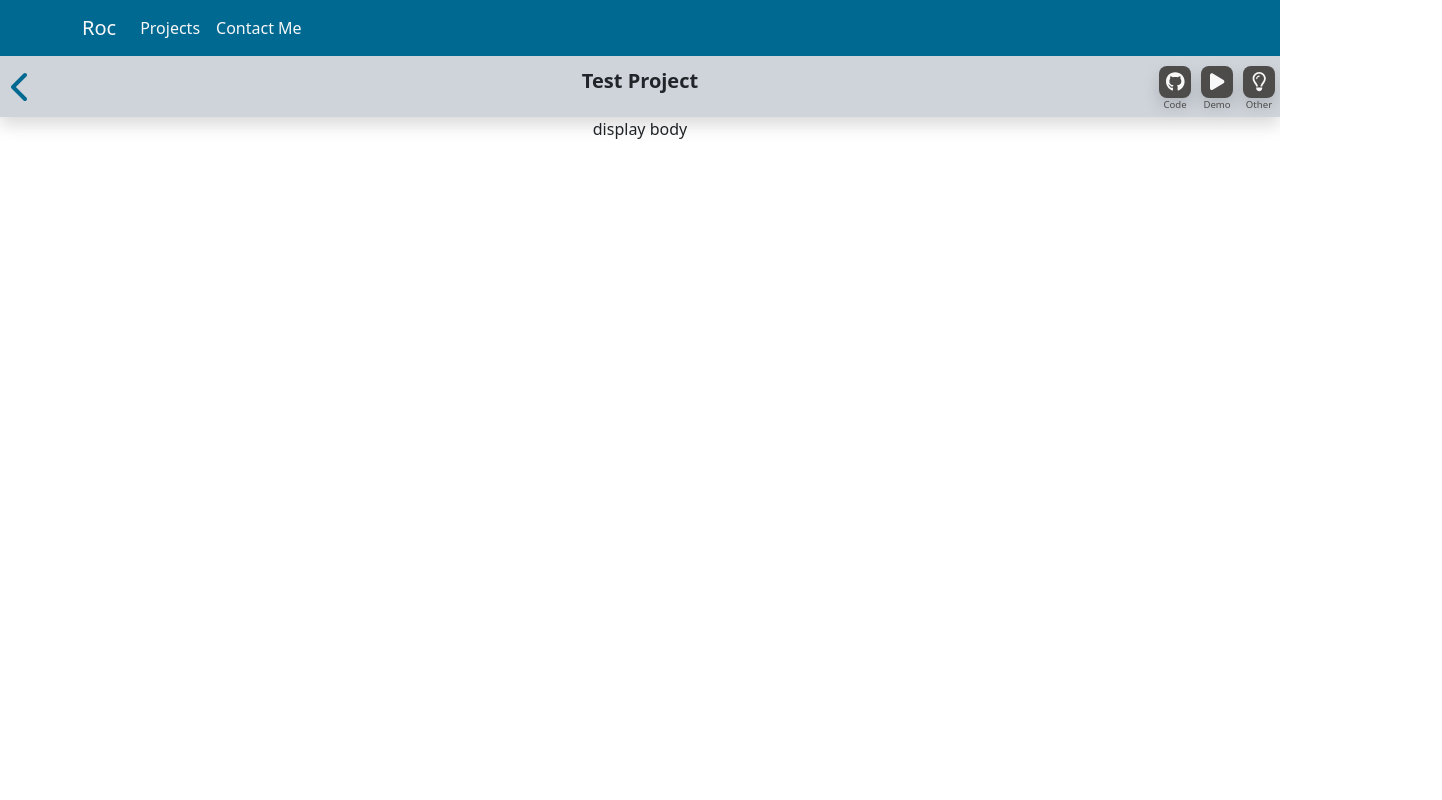
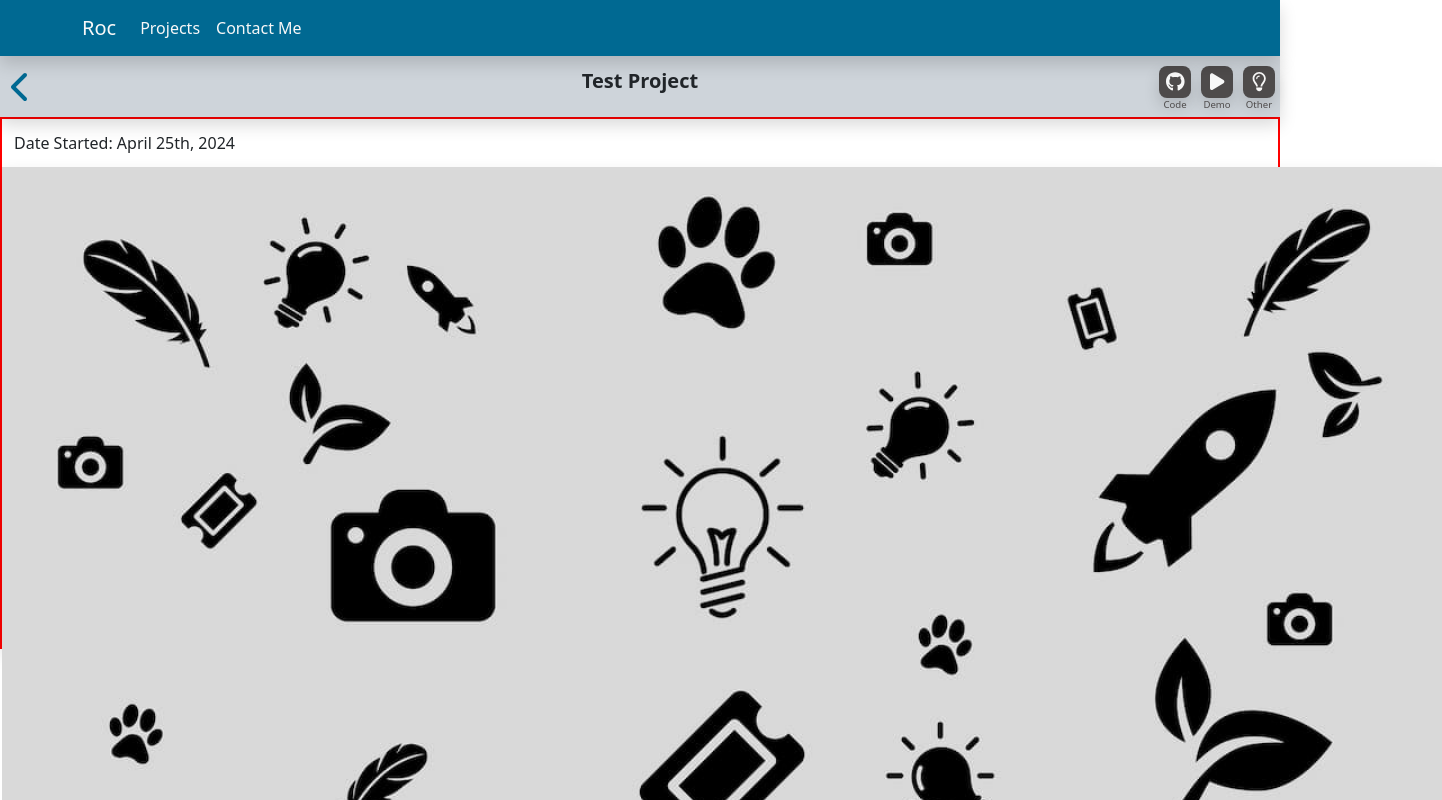
Before and after one commit to rocstory/rocstory.github.io-old, a React (Create React App) app: page / in a window 1280 px wide. Both pictures are taken after a click on the element 336 px from the left and 580 px from the top of the page. Shown: the top 800 px of the page, 1442 px wide, since content can reach past the window. Built offline with nearby package versions, Linux system fonts and the light colour scheme.

Commit message:
060724 - MediaDisplay

```diff
--- /dev/null
+++ b/src/components/MediaDisplay/MediaDisplay.scss
@@ -0,0 +1,4 @@
+.media-display-img {
+    height: 100%;
+    width: 100%;
+}
--- /dev/null
+++ b/src/components/MediaDisplay/MediaDisplay.tsx
@@ -0,0 +1,24 @@
+import { Image } from "react-bootstrap";
+import "./MediaDisplay.scss";
+type MediaDisplayType = {
+    featuredImage: string,
+    videoSrc?: string,
+}
+function MediaDisplay(props: MediaDisplayType) {
+    const {
+        featuredImage,
+        videoSrc,
+    } = props;
+    return (
+        <>
+            {
+                videoSrc ?
+                    <div>Some video cmpt here</div>
+                    :
+                    <Image src={featuredImage} fluid className={`media-display-img`} />
+            }
+        </>
+    )
+}
+
+export default MediaDisplay;
--- a/src/components/NavBar/NavBar.tsx
+++ b/src/components/NavBar/NavBar.tsx
@@ -30,7 +30,7 @@ function NavBar() {
 
     const visiblePage = [EPages.Projects, EPages.ContactMe]
     return (
-        <Navbar sticky={`top`} className={`rs-navbar`} >
+        <Navbar sticky={`top`} className={`rs-navbar shadow`} >
             <Container>
                 <Navbar.Brand
                     className={`disabled`}
--- a/src/hooks/useProject.tsx
+++ b/src/hooks/useProject.tsx
@@ -15,6 +15,7 @@ interface IProjectObj {
     shortDescr: string,
     tags: ETag[],
     thumbnail: string,
+    featuredImg: string,
     refLinks: IRefLink[],
 }
 
@@ -24,7 +25,8 @@ function useProject(name: EProject | undefined) {
     const [type, setType] = useState<EProjectType>(EProjectType.WebDevelopment);
     const [shortDescr, setShortDescr] = useState<string>('');
     const [tags, setTags] = useState<ETag[]>([]);
-    const [thumbnail, setThumbnail] = useState<string>(DefaultThumbnail);
+    const [thumbnail, setThumbnail] = useState<string>();
+    const [featuredImage, setFeaturedImg] = useState<string>();
     const [refLinks, setRefLinks] = useState<IRefLink[]>([]);
 
     const formatProjectType = (prjType: EProjectType) => {
@@ -78,6 +80,7 @@ function useProject(name: EProject | undefined) {
             shortDescr: '',
             tags: [],
             thumbnail: DefaultThumbnail,
+            featuredImg: DefaultThumbnail,
             refLinks: []
         };
 
@@ -176,6 +179,7 @@ function useProject(name: EProject | undefined) {
         setShortDescr(prj.shortDescr);
         setTags(uniqueTags);
         setThumbnail(prj.thumbnail);
+        setFeaturedImg(prj.featuredImg);
         setRefLinks([...prj.refLinks]);
 
     }, [])
@@ -188,6 +192,7 @@ function useProject(name: EProject | undefined) {
         shortDescr,
         tags,
         thumbnail,
+        featuredImage,
         refLinks,
         formatProjectType
     }
--- a/src/pages/ProjectDisplayPage/ProjectDisplayPage.scss
+++ b/src/pages/ProjectDisplayPage/ProjectDisplayPage.scss
@@ -53,5 +53,25 @@
         top: calc(main.$rsNavbarHeight);
     }
 
+    .display-body {
+
+        .display-start-date {
+            display: flex;
+            flex-direction: left;
+            margin-top: 12px;
+            margin-bottom: 12px;
+
+            p {
+                margin: 0 0 0 12px;
+            }
+        }
+
+        .media-display-wrapper {
+            width: 90em;
+            height: 30em;
+            margin: auto;
+        }
+    }
+
 
 }
--- a/src/pages/ProjectDisplayPage/ProjectDisplayPage.tsx
+++ b/src/pages/ProjectDisplayPage/ProjectDisplayPage.tsx
@@ -8,6 +8,7 @@ import { useContext } from 'react';
 import { EProjectType } from '../../enums/EProjectType';
 import RefLinkTrigger from '../../components/RefLinkTrigger/RefLinkTrigger';
 import PageControls from '../../components/PageControls/PageControls';
+import MediaDisplay from '../../components/MediaDisplay/MediaDisplay';
 
 
 function ProjectDisplayPage() {
@@ -18,6 +19,7 @@ function ProjectDisplayPage() {
         shortDescr,
         tags,
         thumbnail,
+        featuredImage,
         refLinks,
         formatProjectType
     } = useProject(selProject);
@@ -53,9 +55,25 @@ function ProjectDisplayPage() {
 
             </div>
             <div
-                className={`display-body`}
+                className={`display-body debugr`}
             >
-                display body
+                <div
+                    className='display-start-date'
+                >
+                    <p> Date Started: April 25th, 2024</p>
+                </div>
+                {
+                    featuredImage &&
+                    <div
+                        className={`media-display-wrapper shadow`}
+                    >
+                        <MediaDisplay
+                            featuredImage={featuredImage}
+                        />
+
+                    </div>
+                }
+
 
             </div>
 
```
